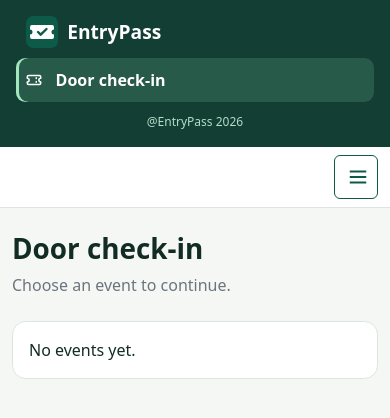
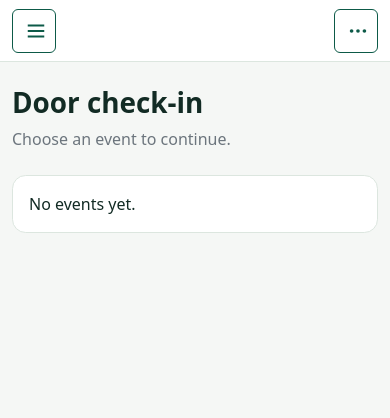
Before and after one commit to calipes-dev/EntryPass, a Laravel app: page /staff in a window 390 px wide. Shown: the top 418 px of the page. Run offline with Laravel 12, Linux system fonts and the light colour scheme; the visitor is signed in with stand-in values (Sample User, id 1); data that the repository does not hold is empty; style sheets or scripts are compiled from the project's sources; parts of the project's set-up code (start-up, migrations or seed data) failed here and were passed over; some libraries are stand-ins or nearby versions.

Commit message:
Improve mobile staff navigation and seat map images

```diff
--- a/resources/js/main.jsx
+++ b/resources/js/main.jsx
@@ -18,7 +18,7 @@ function App({ brandMark }) {
   return <BrowserRouter><Layout brandMark={brandMark}/></BrowserRouter>
 }
 
-function StaffNavbar() {
+function StaffNavbar({ sidebarOpen, toggleSidebar }) {
   const { name, role } = document.getElementById('root').dataset
   const [menuOpen, setMenuOpen] = useState(false)
   const [confirmExit, setConfirmExit] = useState(false)
@@ -38,11 +38,19 @@ function StaffNavbar() {
   }
 
   return <header className="staff-topbar">
+    <button type="button" className="btn btn-outline-primary staff-sidebar-toggle" aria-label="Toggle staff sidebar"
+      aria-expanded={sidebarOpen} aria-controls="staff-sidebar" onClick={toggleSidebar}>
+      <svg width="22" height="22" viewBox="0 0 24 24" fill="none" stroke="currentColor" strokeWidth="2" aria-hidden="true">
+        <path d="M3 6h18M3 12h18M3 18h18" />
+      </svg>
+    </button>
     <nav aria-label="Staff account">
       <button type="button" className="btn btn-outline-primary staff-menu-toggle" aria-label="Staff account menu"
         aria-expanded={menuOpen} aria-controls="staff-account-menu" onClick={() => setMenuOpen(!menuOpen)}>
         <svg width="22" height="22" viewBox="0 0 24 24" fill="none" stroke="currentColor" strokeWidth="2" aria-hidden="true">
-          <path d="M3 6h18M3 12h18M3 18h18" />
+          <circle cx="5" cy="12" r="2" fill="currentColor" stroke="none" />
+          <circle cx="12" cy="12" r="2" fill="currentColor" stroke="none" />
+          <circle cx="19" cy="12" r="2" fill="currentColor" stroke="none" />
         </svg>
       </button>
       <div id="staff-account-menu" className="staff-account-menu panel" hidden={!menuOpen}>
@@ -57,16 +65,16 @@ function StaffNavbar() {
     {signOutError && <Notice>{signOutError}</Notice>}
   </header>
 }
-function StaffSidebar({ brandMark }) {
+function StaffSidebar({ brandMark, open, close }) {
   const organizer = document.getElementById('root').dataset.role === 'organizer'
-  return <aside className="staff-side">
-    <Link className="brand" to="/staff"><img src={brandMark} alt="" width="32" height="32"/><span>EntryPass</span></Link>
+  return <aside id="staff-sidebar" className="staff-side" data-open={open}>
+    <Link className="brand" to="/staff" onClick={close}><img src={brandMark} alt="" width="32" height="32"/><span>EntryPass</span></Link>
     <nav aria-label="Staff navigation">
-      <NavLink end to="/staff"><Icon name={organizer ? 'dashboard' : 'ticket'}/><span>{organizer ? 'Dashboard' : 'Door check-in'}</span></NavLink>
+      <NavLink end to="/staff" onClick={close}><Icon name={organizer ? 'dashboard' : 'ticket'}/><span>{organizer ? 'Dashboard' : 'Door check-in'}</span></NavLink>
       {organizer && <>
-        <NavLink to="/staff/events/new"><Icon name="add"/><span>Create event</span></NavLink>
-        <NavLink to="/staff/accounts"><Icon name="staff"/><span>Staff accounts</span></NavLink>
-        <NavLink to="/staff/audit"><Icon name="audit"/><span>Audit log</span></NavLink>
+        <NavLink to="/staff/events/new" onClick={close}><Icon name="add"/><span>Create event</span></NavLink>
+        <NavLink to="/staff/accounts" onClick={close}><Icon name="staff"/><span>Staff accounts</span></NavLink>
+        <NavLink to="/staff/audit" onClick={close}><Icon name="audit"/><span>Audit log</span></NavLink>
       </>}
     </nav>
     <footer className="staff-footer">@EntryPass 2026</footer>
@@ -74,9 +82,10 @@ function StaffSidebar({ brandMark }) {
 }
 function Layout({ brandMark }) {
   const staff = useMatch("/staff/*")
+  const [sidebarOpen, setSidebarOpen] = useState(false)
   if (useMatch("/entrypass-staff")) return <main className="login-layout"><StaffLogin/></main>
   return <div className={staff ? "staff-layout" : undefined}>
-    {staff ? <><StaffSidebar brandMark={brandMark}/><StaffNavbar/></> : <header className="site-header">
+    {staff ? <><StaffSidebar brandMark={brandMark} open={sidebarOpen} close={() => setSidebarOpen(false)}/><StaffNavbar sidebarOpen={sidebarOpen} toggleSidebar={() => setSidebarOpen(open => !open)}/></> : <header className="site-header">
       <nav className="container d-flex flex-wrap align-items-center justify-content-between gap-2" aria-label="Main navigation">
         <Link className="brand" to="/"><img className="brand-icon" src={brandMark} width="32" height="32" alt="" /> EntryPass</Link>
         <div className="d-flex flex-wrap gap-3 align-items-center">
--- a/resources/js/seats.jsx
+++ b/resources/js/seats.jsx
@@ -1,3 +1,4 @@
+import occupiedSeat from '../images/occupied-seat.png?inline'
 import { useEffect, useRef, useState } from 'react'
 import { Field, Notice, request, useForm } from './shared'
 
@@ -79,8 +80,11 @@ export function Seats({ event, onTicket, waitlisted }) {
     <div className="map-tools"><small>Empty chair · Available　 <b className="text-success">Green · Selected</b>　 Seated figure · Occupied</small>
       <div className="btn-group"><button className="btn btn-light" aria-label="Zoom out" disabled={zoom===1} onClick={()=>setZoom(zoom-.5)}>−</button><button className="btn btn-light" onClick={()=>{setZoom(1);viewport.current.scrollTo(0,0)}}>Reset view</button><button className="btn btn-light" aria-label="Zoom in" disabled={zoom===3} onClick={()=>setZoom(zoom+.5)}>+</button></div></div>
     <div className="map-window" ref={viewport}><div className="room-map" style={{width:zoom*100+'%'}}>
+      <img className="room-map-image" alt="" width="1672" height="941"
+        src="/room-map-1672.jpg" srcSet="/room-map-960.jpg 960w, /room-map-1672.jpg 1672w"
+        sizes={zoom === 1 ? '(max-width: 600px) 100vw, 1280px' : '1672px'} decoding="async" />
       {chairs.map(({id,x,y}) => <button key={id} className={'room-chair '+(selected===id?'selected':'')} style={{left:x/1672*100+'%',top:y/941*100+'%'}} title={id} aria-label={id+' '+(occupied.includes(id)?'occupied':'available')} disabled={ended || offline || waitlisted || occupied.includes(id)} onClick={()=>select(id)}>
-        {occupied.includes(id) && <img src="/attendee.png" alt=""/>}<span>{id}</span>
+        {occupied.includes(id) && <img src={occupiedSeat} alt="" width="96" height="105"/>}<span>{id}</span>
       </button>)}
     </div></div>
     {selected && <Reservation event={event} seat={selected} unavailable={ended || offline || occupied.includes(selected)} cancel={()=>select(null)} confirm={confirm}/>}
--- a/resources/js/styles.css
+++ b/resources/js/styles.css
@@ -38,7 +38,7 @@ a:focus-visible, button:focus-visible { outline: 3px solid #37805f; outline-offs
 .table td, .table th { padding: .7rem; }
 .map-tools { display:flex; flex-wrap:wrap; gap:.75rem; justify-content:space-between; align-items:center; margin:.8rem 0; }
 .map-window { overflow:auto; border-radius:.8rem; }
-.room-map { position:relative; aspect-ratio:1672/941; background:#352c26 url('/Chairs.png') center/100% 100% no-repeat; }
+.room-map { position:relative; aspect-ratio:1672/941; background:#352c26; }
 .room-chair { position:absolute; transform:translate(-50%,-50%); width:4.6%; height:7%; padding:0; border:1px solid transparent; border-radius:12%; background:transparent; transition:background .16s,box-shadow .16s; }
 .room-chair:is(:hover,:focus-visible,.selected):enabled { background:#25bc7677; box-shadow:0 0 0 2px #8ff2b7; z-index:2; }
 .room-chair span { position:absolute; left:50%; bottom:100%; transform:translateX(-50%); background:#15372a; color:white; padding:.05rem .3rem; border-radius:.25rem; opacity:0; pointer-events:none; }
@@ -80,7 +80,6 @@ a:focus-visible, button:focus-visible { outline: 3px solid #37805f; outline-offs
 .account-avatar { flex:none;display:grid;place-items:center;width:2rem;height:2rem;font-weight:700; }
 .account-role,.account-count { padding:.2rem .6rem;font-size:.8rem;white-space:nowrap; }
 .account-role { margin-left:auto; }
-@media(max-width:600px){.staff-layout{display:block}.staff-side{position:static;height:auto;padding:1rem;display:grid;grid-template-columns:1fr auto;gap:.65rem}.staff-side nav{grid-column:1/-1;display:flex;flex-wrap:wrap}.staff-side nav a{padding:.4rem .55rem}.staff-role{display:none}.staff-exit{grid-row:1;grid-column:2;margin:0;padding:.35rem .65rem}}
 .staff-side nav a,.staff-exit { display:flex; align-items:center; gap:.8rem; }
 @media (min-width:601px) and (width < 90rem) and (hover:hover) {
   .staff-layout { grid-template-columns:4.5rem minmax(0,1fr); }
@@ -146,4 +145,30 @@ a:focus-visible, button:focus-visible { outline: 3px solid #37805f; outline-offs
 .staff-topbar nav { display: flex; justify-content: flex-end; }
 .staff-menu-toggle { display: grid; place-items: center; width: 44px; height: 44px; }
 .staff-account-menu { position: absolute; top: 100%; right: clamp(.75rem, 3vw, 3rem); width: min(18rem, calc(100% - 1.5rem)); box-shadow: 0 8px 24px #12372a24; }
-@media (max-width: 600px) { .staff-footer { grid-column: 1 / -1; } }
+.staff-sidebar-toggle { display: none; }
+
+@media (max-width: 600px) {
+  .staff-layout { display: block; }
+  .staff-topbar {
+    position: sticky;
+    top: 0;
+    height: 3.875rem;
+    display: flex;
+    align-items: center;
+    justify-content: space-between;
+  }
+  .staff-sidebar-toggle { display: grid; place-items: center; width: 44px; height: 44px; }
+  .staff-side {
+    position: fixed;
+    inset: 3.875rem auto 0 0;
+    width: min(15rem, 80vw);
+    height: auto;
+    z-index: 3;
+    padding: 1rem;
+    box-shadow: 4px 0 16px #12372a30;
+  }
+  .staff-side[data-open="false"] { display: none; }
+  .staff-side nav { grid-template-columns: minmax(0, 1fr); }
+}
+
+.room-map-image { position: absolute; inset: 0; width: 100%; height: 100%; pointer-events: none; }
--- a/scripts/vercel-static.mjs
+++ b/scripts/vercel-static.mjs
@@ -1,6 +1,6 @@
 import { cp, mkdir } from 'node:fs/promises'
 
 await mkdir('dist', { recursive: true })
-for (const asset of ['build', 'Chairs.png', 'attendee.png', 'entrypass-mark.svg']) {
+for (const asset of ['build', 'room-map-960.jpg', 'room-map-1672.jpg', 'entrypass-mark.svg']) {
   await cp('public/' + asset, 'dist/' + asset, { recursive: true })
 }
```
Also changed, not shown: public/room-map-1672.jpg (added), public/room-map-960.jpg (added), resources/images/occupied-seat.png (added), 7 other files.
